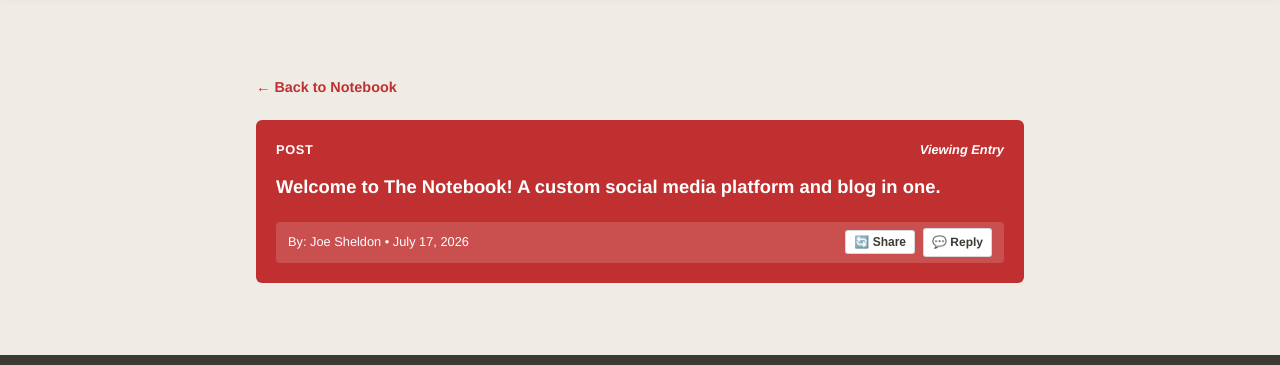
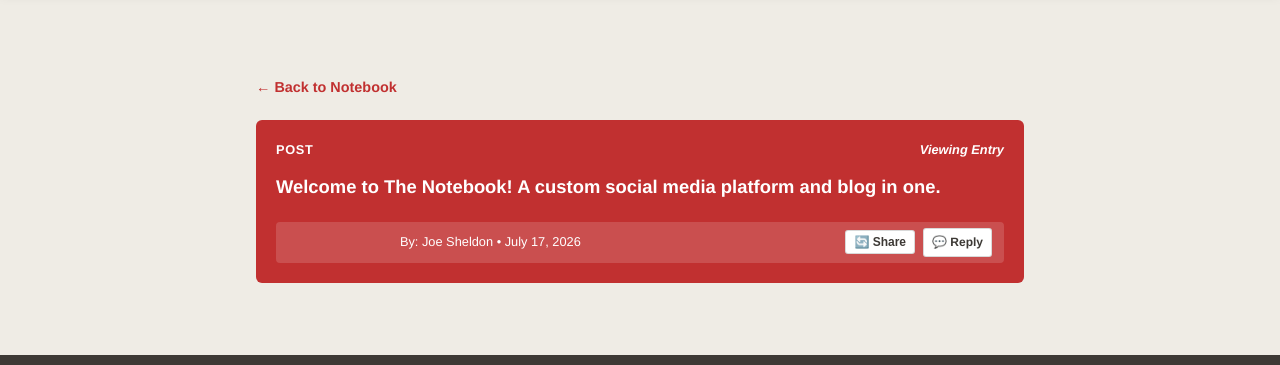
Before and after one commit to joe-sheldon-lofte/myseattlesearch, an Eleventy site: page src/posts/2026-07-18-welcome.md in a window 1280 px wide. Shown: the part 68-433 px from the top of the page. Built offline with nearby package versions, Linux system fonts and the light colour scheme; Eleventy itself is replaced by a stand-in of ours; files that its build step writes are made by us from their sources.

Commit message:
Update post.njk

```diff
--- a/_includes/post.njk
+++ b/_includes/post.njk
@@ -16,7 +16,6 @@ layout: base.njk
     box-sizing: border-box;
     position: relative;
   }
-  /* Standalone configuration mirrors identical visual profiles */
   .standalone-card-box.type-post {
     padding: 1.25rem;
     background-color: var(--card-accent-color);
@@ -60,7 +59,6 @@ layout: base.njk
 </style>
 
 <div class="notebook-standalone-shell">
-  {# Upper back trace navigation loop #}
   <div style="margin-bottom: 1.25rem;">
     <a href="/notebook/" style="color: var(--card-accent-color); font-weight: 700; text-decoration: none; font-size: 0.9rem;">← Back to Notebook</a>
   </div>
@@ -76,7 +74,6 @@ layout: base.njk
       <span style="font-size: 0.8rem; font-weight: 700; color: {% if isPost %}white{% else %}rgba(0,0,0,0.4){% endif %}; font-style: italic;">Viewing Entry</span>
     </header>
 
-    {# Internal title layer killed #}
     {% if not isPost and headline %}
       <h1 style="margin: 0 0 0.4rem 0; font-size: {% if isNote %}1.5rem{% else %}1.85rem{% endif %}; font-weight: 900; color: var(--premier-charcoal); line-height: 1.2;">{{ headline }}</h1>
     {% endif %}
@@ -84,11 +81,10 @@ layout: base.njk
       <p style="margin: 0 0 0.75rem 0; font-size: 1.05rem; font-style: italic; color: rgba(0,0,0,0.6);">{{ subhead }}</p>
     {% endif %}
 
-    <div class="standalone-body" style="{% if isPost %}color: white; font-size: 1.15rem; font-weight: 600; line-height: 1.4;{% else %}color: var(--premier-charcoal); font-size: 1.05rem;{% endif %} margin-bottom: 1.25rem;">
+    <div class="standalone-body" style="{% if isPost %}color: white; font-size: 1.15rem; font-weight: 600; line-height: 1.45;{% else %}color: var(--premier-charcoal); font-size: 1.05rem;{% endif %} margin-bottom: 1.25rem;">
       {{ content | safe }}
     </div>
 
-    {# Spreadsheet anchor references pass-through loop #}
     {% if url_1 or url_2 %}
       <div class="reference-links-deck">
         {% if url_1 %}
@@ -104,12 +100,11 @@ layout: base.njk
       </div>
     {% endif %}
 
-    {# Low-profile button bar matching main layout rules #}
-    <footer style="display: flex; justify-content: space-between; align-items: center; background-color: {% if isPost %}rgba(255,255,255,0.15){% else %}rgba(0,0,0,0.03){% endif %}; padding: 0.4rem 0.75rem; border-radius: 4px; font-size: 0.8rem; margin-top: 1.25rem;">
-      <div style="font-weight: 500; color: {% if isPost %}white{% else %}rgba(0,0,0,0.65){% endif %};">
+    <footer style="display: flex; flex-wrap: wrap; justify-content: space-between; align-items: center; background-color: {% if isPost %}rgba(255,255,255,0.15){% else %}rgba(0,0,0,0.03){% endif %}; padding: 0.4rem 0.75rem; border-radius: 4px; font-size: 0.8rem; margin-top: 1.25rem; gap: 0.5rem;">
+      <div style="flex: 1 1 260px; font-weight: 500; color: {% if isPost %}white{% else %}rgba(0,0,0,0.65){% endif %};">
         By: {{ author or "Joe Sheldon" }} • {{ date | postDate }}
       </div>
-      <div style="display: flex; gap: 0.5rem; align-items: center;">
+      <div style="flex: 1 1 auto; display: flex; justify-content: flex-end; gap: 0.5rem; align-items: center;">
         <button class="notebook-share-btn" data-url="https://myseattlesearch.com{{ page.url }}" data-title="{{ headline or 'Notebook Update' }}" style="background: white; border: 1px solid rgba(0,0,0,0.15); padding: 0.25rem 0.5rem; border-radius: 3px; font-weight: 600; cursor: pointer; font-size: 0.75rem; color: var(--premier-charcoal); display: inline-flex; align-items: center; gap: 0.25rem;">
           🔄 Share
         </button>
```
